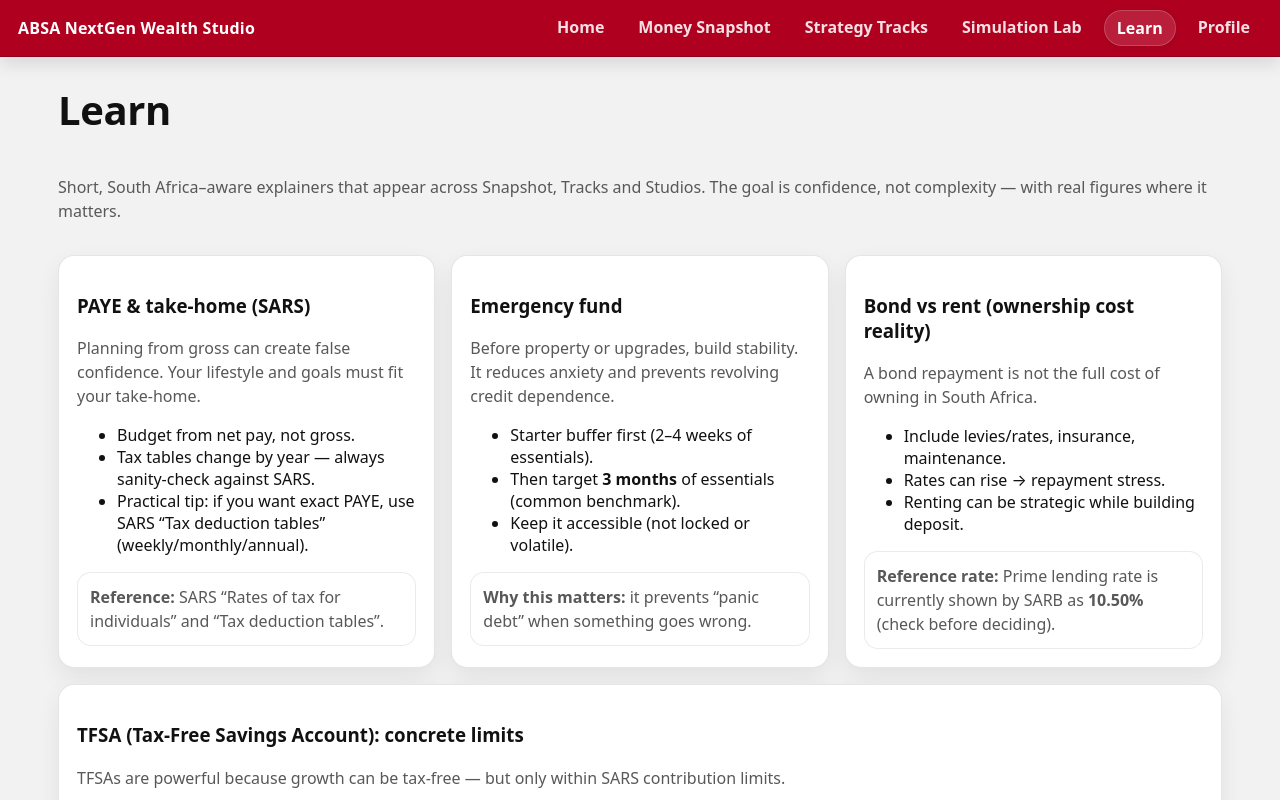
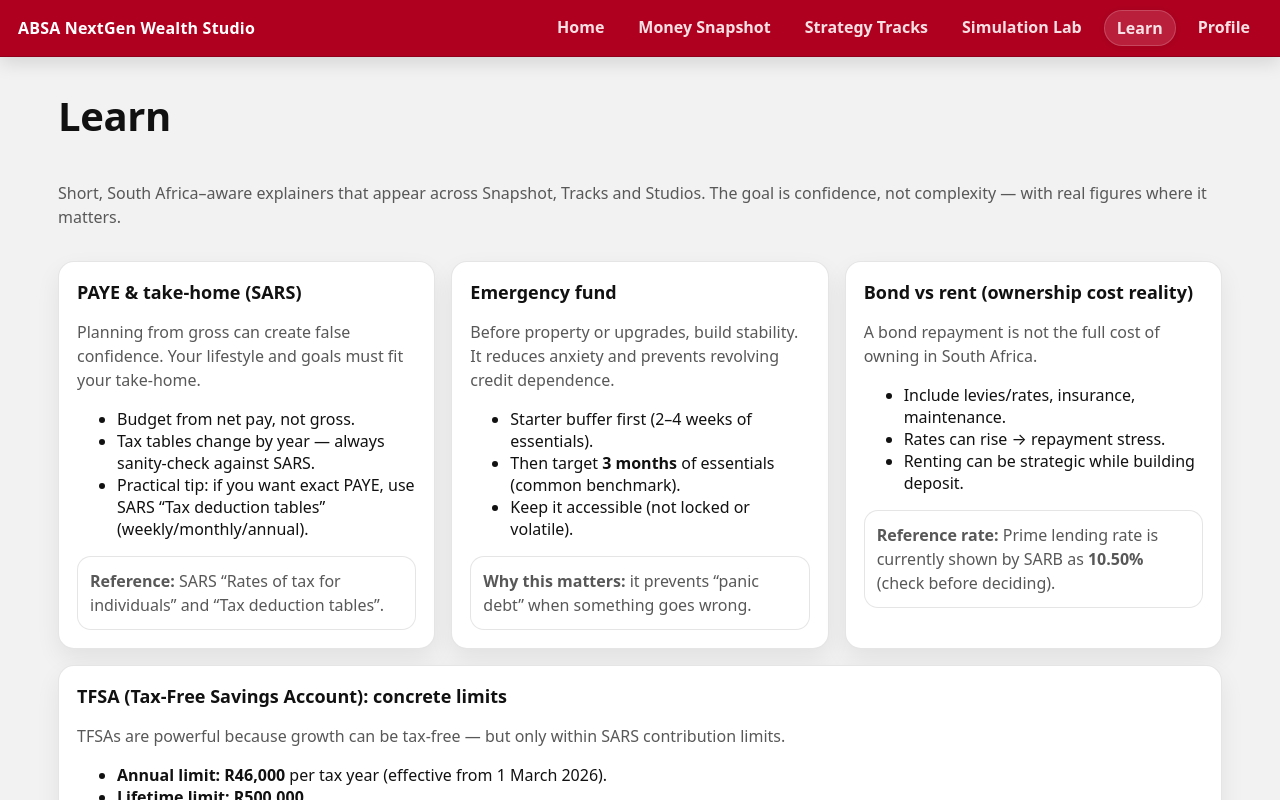
Before and after one commit to PalesaDM/absa-nextgen-wealth-studio, a React (Vite) app: page /learn in a window 1280 px wide. Shown: the top 800 px of the page. Built offline with nearby package versions, Linux system fonts and the light colour scheme.

Commit message:
Clean index.css: removed conflicts and reduced !important usage

```diff
--- a/src/index.css
+++ b/src/index.css
@@ -1,25 +1,23 @@
 :root{
+  /* Core palette */
   --bg: #f2f2f2;
-  --surface: #FFFFFF;
-  --card: #FFFFFF;
+  --surface: #ffffff;
+  --card: #ffffff;
   --text: #111111;
   --muted: #585858;
   --border: rgba(0,0,0,.14);
 
-
-  --bar: #BDBDBD;
-  --barSoft: #D7D7D7;
-
-  /* ABSA red accent */
-  --accent: #B00020;
+  /* Brand */
+  --accent: #b00020;
   --accentSoft: rgba(176,0,32,.12);
 
-
-  --success: #2F6F4E;
+  /* States */
+  --success: #2f6f4e;
   --successSoft: rgba(47,111,78,.12);
-  --warn: #8A5A00;
+  --warn: #8a5a00;
   --warnSoft: rgba(138,90,0,.12);
 
+  /* Shape + depth */
   --r: 16px;
   --shadow: 0 10px 25px rgba(0,0,0,.07);
 
@@ -30,22 +28,32 @@
 body{ margin:0; background:var(--bg); color:var(--text); }
 a{ color:inherit; text-decoration:none; }
 
+html{ scroll-behavior:smooth; }
+
 .app{ min-height:100vh; }
 
-/* Top nav */
+/* ===== Top nav (red) ===== */
 .topnav{
-  position:sticky; top:0;
-  background: var(--barSoft);
-  backdrop-filter: blur(10px);
-  border-bottom: 1px solid var(--border);
-  padding:14px 18px;
-  display:flex; align-items:center; justify-content:space-between;
-  z-index: 10;
+  position:sticky;
+  top:0;
+  z-index:10;
+
+  background: var(--accent);
+  padding: 10px 18px;
+  border-bottom: 1px solid rgba(0,0,0,.18);
+  box-shadow: 0 6px 18px rgba(0,0,0,.12);
+
+  display:flex;
+  align-items:center;
+  justify-content:space-between;
+  gap: 14px;
 }
 
 .brand{
+  color:#fff;
   font-weight:800;
   letter-spacing:.2px;
+  white-space:nowrap;
 }
 
 .nav{
@@ -54,91 +62,147 @@ a{ color:inherit; text-decoration:none; }
   flex-wrap:wrap;
 }
 
+.nav a{
+  color: rgba(255,255,255,.88);
+  font-weight:700;
+  padding: 9px 12px;
+  border-radius: 999px;
+  line-height: 1;
+  transition: background .14s ease, transform .12s ease, opacity .12s ease;
+}
+
+.nav a:hover{
+  background: rgba(255,255,255,.10);
+  color:#fff;
+}
+
+.nav a.active{
+  background: rgba(255,255,255,.12);
+  border: 1px solid rgba(255,255,255,.18);
+  box-shadow: 0 1px 8px rgba(0,0,0,.10);
+}
+
+/* ===== Layout ===== */
 .container{
   max-width:1200px;
   margin:0 auto;
-  padding:22px 18px;
+  padding: 28px 18px 22px;
+  animation: pageIn .18s ease-out;
+}
+
+@keyframes pageIn{
+  from { opacity: 0; transform: translateY(6px); }
+  to   { opacity: 1; transform: translateY(0); }
 }
 
 .stack{ display:flex; flex-direction:column; gap:16px; }
 .muted{ color:var(--muted); line-height:1.5; }
 
+h1{
+  font-size: 40px;
+  line-height: 1.05;
+  letter-spacing: -0.4px;
+  margin: 10px 0 12px;
+}
+h2{ font-size: 28px; margin: 0 0 8px; }
+h3{ font-size: 18px; margin: 0 0 10px; }
+
+/* ===== Cards / Tiles ===== */
 .card{
   background: var(--card);
-  border: 1px solid var(--border);
+  border: 1px solid rgba(0,0,0,.10);
   border-radius: var(--r);
-  padding:16px;
+  padding: 18px;
   box-shadow: var(--shadow);
 }
 
-/* Layout grids */
+.tile{
+  background: var(--surface);
+  border: 1px solid rgba(0,0,0,.10);
+  border-radius: var(--r);
+  padding:14px;
+  box-shadow: var(--shadow);
+}
+
+.tileLabel{ color:var(--muted); font-size:12px; margin-bottom:6px; letter-spacing:.2px; }
+.tileValue{ font-size:22px; font-weight:800; line-height:1.1; white-space:nowrap; }
+
+/* ===== Grids ===== */
 .grid3{ display:grid; grid-template-columns:repeat(3, 1fr); gap:16px; }
 .grid4{ display:grid; grid-template-columns:repeat(4, 1fr); gap:16px; }
 .twoCol{ display:grid; grid-template-columns: 1.1fr .9fr; gap:16px; }
 
-/* Tiles */
-.tile{
-  background: var(--surface);
-  border: 1px solid var(--border);
-  border-radius: var(--r);
-  padding:14px;
-  box-shadow: var(--shadow);
-}
-.tileLabel{ color:var(--muted); font-size:12px; margin-bottom:6px; }
-.tileValue{ font-size:18px; font-weight:800; }
+/* ===== Forms ===== */
+.field{ display:flex; flex-direction:column; gap:6px; margin:12px 0; }
 
-/* Buttons */
-.btn{
-  display:inline-block;
-  padding:10px 12px;
-  border-radius: 14px;
-  border: 1px solid rgba(122,0,44,.35);
-  background: var(--accentSoft);
-  color: var(--accent);
-  font-weight:700;
-  margin-top:10px;
-}
-
-.btn:hover{
-  background: rgba(122,0,44,.14);
-}
-
-/* Form fields */
-.field{ display:flex; flex-direction:column; gap:6px; margin:12px 0; }
 input, select{
   background: var(--surface);
-  border: 1px solid var(--border);
+  border: 1px solid rgba(0,0,0,.14);
   border-radius: 14px;
   padding:10px 12px;
   color: var(--text);
   outline: none;
 }
+
 input:focus, select:focus{
-  border-color: rgba(122,0,44,.35);
-  box-shadow: 0 0 0 4px rgba(122,0,44,.10);
+  border-color: rgba(176,0,32,.45);
+  box-shadow: 0 0 0 4px rgba(176,0,32,.10);
 }
 
-.error{ color:#B42318; font-size:12px; }
+.error{ color:#b42318; font-size:12px; }
 
-/* Info*/
+hr{ border:0; border-top:1px solid rgba(0,0,0,.12); margin:14px 0; }
+
+/* ===== Buttons ===== */
+.btn{
+  display:inline-block;
+  padding: 10px 16px;
+  border-radius: 999px;
+  border: 1px solid rgba(0,0,0,.18);
+  background: #f2f2f2;
+  color: var(--text);
+  font-weight: 700;
+  margin-top: 10px;
+  transition: transform .12s ease, filter .12s ease, background .12s ease;
+}
+
+.btn:hover{ background:#eaeaea; }
+.btn:active{ transform: translateY(1px) scale(0.99); }
+
+.btnPrimary{
+  background: var(--accent);
+  color:#fff;
+  border-color: var(--accent);
+}
+
+.btnPrimary:hover{ filter: brightness(.95); }
+.btnPrimary:active{ transform: translateY(1px) scale(0.99); }
+
+.btnGhost{
+  background: transparent;
+  border: 1px solid rgba(0,0,0,.18);
+  color: var(--text);
+}
+
+/* ===== Info panels ===== */
 .info{
   margin-top:12px;
   padding:12px;
   border-radius:14px;
-  border: 1px solid rgba(0,0,0,.08);
+  border: 1px solid rgba(0,0,0,.10);
   background: rgba(255,255,255,.75);
   color: var(--muted);
   line-height:1.5;
 }
 
-
+/* ===== Badges ===== */
 .badge{
   display:inline-block;
   padding:6px 10px;
   border-radius:999px;
   font-size:12px;
   font-weight:800;
-  border:1px solid var(--border);
+  border:1px solid rgba(0,0,0,.12);
   background: rgba(0,0,0,.03);
   color: var(--muted);
 }
@@ -156,139 +220,34 @@ input:focus, select:focus{
 }
 
 .badgeAccent{
-  border-color: rgba(122,0,44,.25);
+  border-color: rgba(176,0,32,.25);
   background: var(--accentSoft);
   color: var(--accent);
 }
 
-hr{ border:0; border-top:1px solid var(--border); margin:14px 0; }
-
-
-@media (max-width: 980px){
-  .grid3{ grid-template-columns:1fr; }
-  .grid4{ grid-template-columns:1fr 1fr; }
-  .twoCol{ grid-template-columns:1fr; }
-}
-
-
-/* Navbar*/
-.topnav{
-  background: var(--accent) !important;
-  padding: 10px 18px !important;
-  border-bottom: 1px solid rgba(0,0,0,.18);
-  box-shadow: 0 6px 18px rgba(0,0,0,.12);
-}
-
-
-.brand{
-  color: #fff;
-  font-weight: 800;
-  letter-spacing: .2px;
-}
-
-/* Nav links */
-.nav a{
-  color: rgba(255,255,255,.88) !important;
-  font-weight: 700;
-  padding: 9px 12px;
-  border-radius: 999px;
-  line-height: 1;
-}
-.nav a:hover{
-  color: #fff !important;
-  background: rgba(255,255,255,.10);
-}
-
-
-.nav a.active{
-  background: rgba(255,255,255,.12) !important;
-  border: 1px solid rgba(255,255,255,.18);
-  box-shadow: 0 1px 8px rgba(0,0,0,.10);
-  color: #fff !important;
-}
-
-
-h1{
-  font-size: 40px;
-  line-height: 1.05;
-  letter-spacing: -0.4px;
-  margin: 10px 0 12px;
-}
-
-body{
-  background: #F2F2F2;
-}
-
-.card{
-  border-color: rgba(0,0,0,.10);
-  padding: 18px;
-}
-
-
-.btn{
-  display:inline-block;
-  padding:10px 16px;
-  border-radius: 999px;
-  border: 1px solid rgba(0,0,0,.18);
-  background: #F2F2F2;
-  color: var(--text);
-  font-weight: 700;
-  margin-top:10px;
-}
-.btn:hover{ background:#EAEAEA; }
-
-.btnPrimary{
-  background: var(--accent);
-  color:#fff;
-  border-color: var(--accent);
-}
-.btnPrimary:hover{ filter: brightness(.95); }
-
-.btnGhost{
-  background: transparent;
-  border: 1px solid rgba(0,0,0,.18);
-  color: var(--text);
-}
-
-.tileValue{
-  font-size: 22px;
-  line-height: 1.1;
-  white-space: nowrap;
-}
-.cardEqual{
-  display: flex;
-  flex-direction: column;
-  min-height: 240px;
-}
-.cardEqual .btn, .cardEqual .btnPrimary{
-  margin-top: auto;
-}
-
-.container{
-  animation: pageIn .18s ease-out;
-}
-@keyframes pageIn{
-  from { opacity: 0; transform: translateY(6px); }
-  to   { opacity: 1; transform: translateY(0); }
-}
-
+/* ===== Motion helpers (only where applied) ===== */
 .cardHover{
   transition: transform .16s ease, box-shadow .16s ease;
 }
+
 .cardHover:hover{
   transform: translateY(-2px);
   box-shadow: 0 14px 30px rgba(0,0,0,.10);
 }
-html{ scroll-behavior: smooth; }
-.tileValueUpdated{
-  animation: fadeIn .5s ease-out;
+
+/* Equal-height cards (Studios/Tracks lists) */
+.cardEqual{
+  display:flex;
+  flex-direction:column;
+  min-height:240px;
 }
 
-@keyframes fadeIn{
-  from { opacity: .82; }
-  to   { opacity: 1; }
+.cardEqual .btn,
+.cardEqual .btnPrimary{
+  margin-top:auto;
 }
 
+/* Home-only: bigger feature cards + aligned buttons */
 .homeGrid{
   gap: 26px;
   margin-top: 10px;
@@ -297,24 +256,28 @@ html{ scroll-behavior: smooth; }
 .cardLarge{
   padding: 28px;
   min-height: 285px;
-  display: flex;
-  flex-direction: column;
+  display:flex;
+  flex-direction:column;
 }
 
-.cardLarge h3{
-  font-size: 22px;
-  margin: 0 0 10px;
-}
-
+.cardLarge h3{ font-size:22px; margin: 0 0 10px; }
 .cardLarge p{
-  font-size: 16px;
-  line-height: 1.6;
-  max-width: 44ch;
-  margin-bottom: 0;
+  font-size:16px;
+  line-height:1.6;
+  max-width:44ch;
+  margin-bottom:0;
 }
 
 .cardLarge .btn,
 .cardLarge .btnPrimary{
-  margin-top: auto;
-  align-self: flex-start;
+  margin-top:auto;
+  align-self:flex-start;
 }
+
+/* ===== Responsive ===== */
+@media (max-width: 980px){
+  .grid3{ grid-template-columns:1fr; }
+  .grid4{ grid-template-columns:1fr 1fr; }
+  .twoCol{ grid-template-columns:1fr; }
+  .brand{ white-space:normal; }
+}
```
